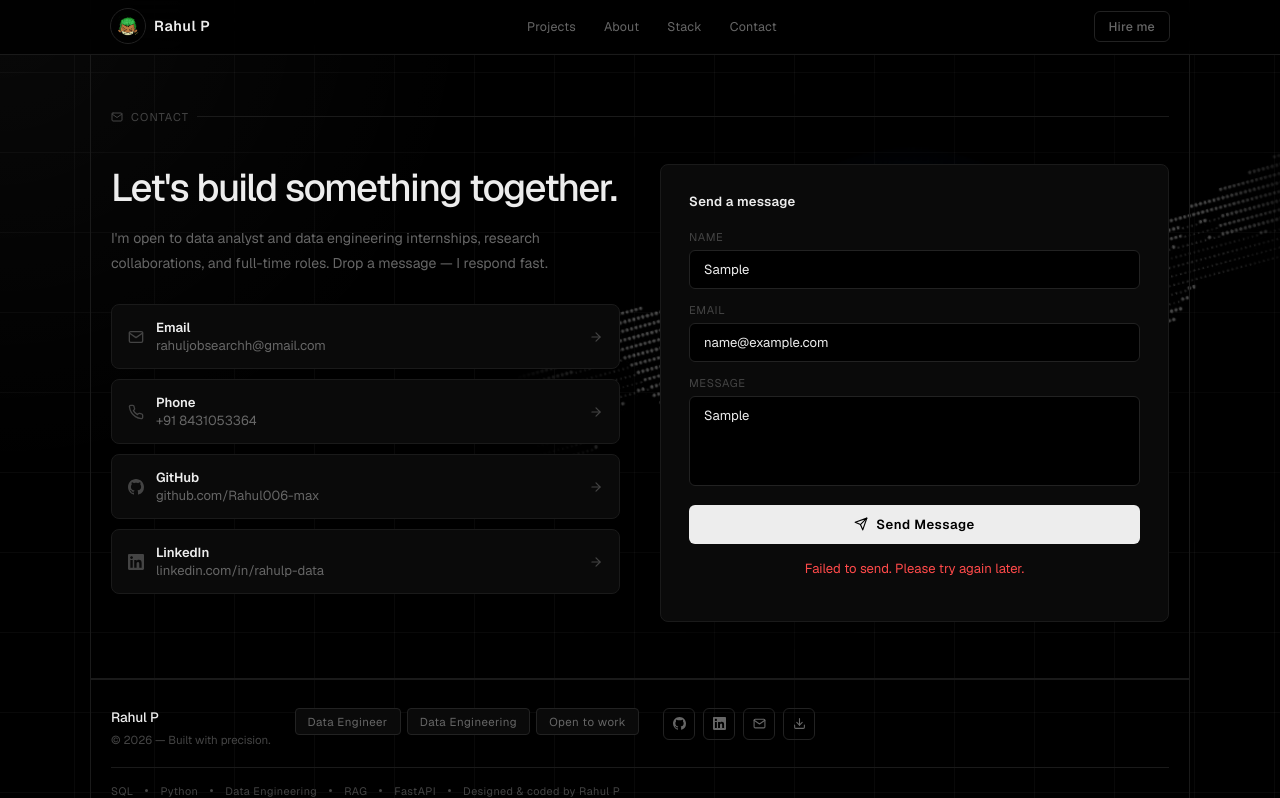
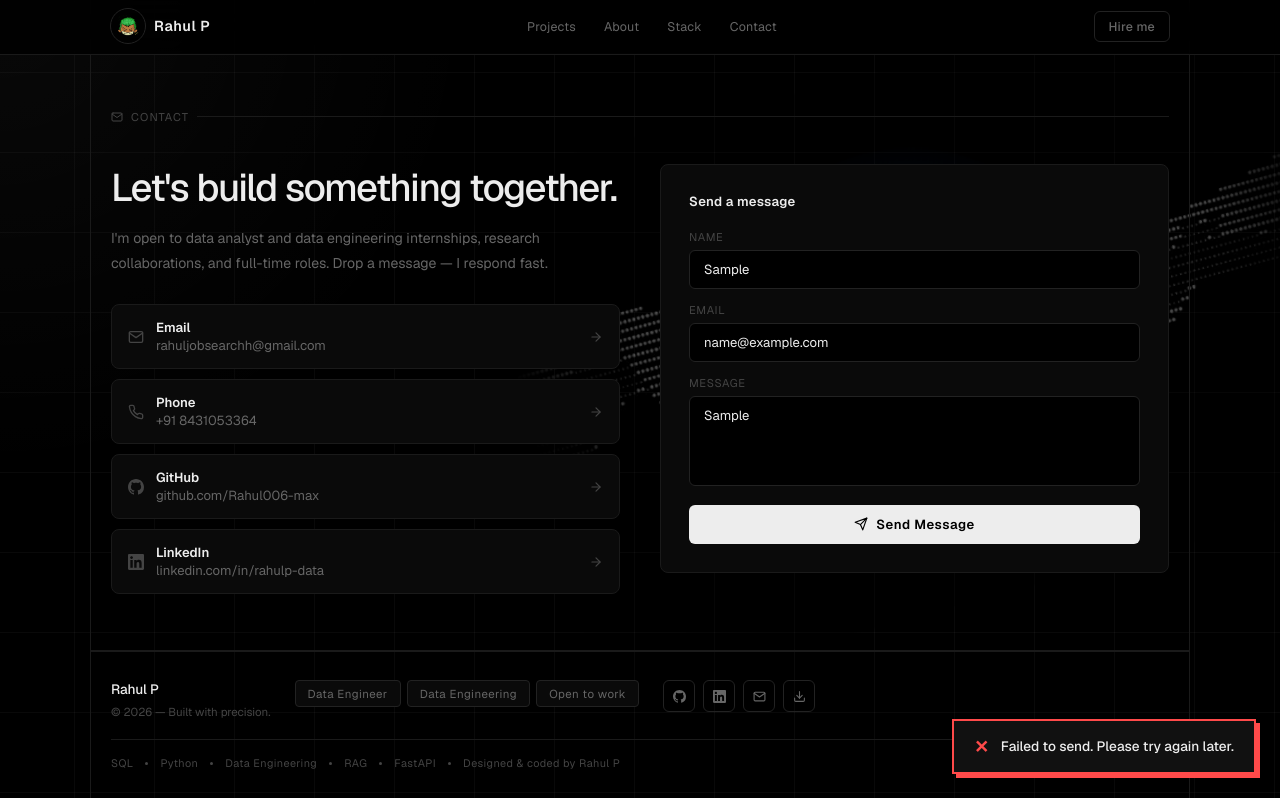
Before and after one commit to Rahul006-max/portfoliov2, a plain HTML site: page index.html in a window 1280 px wide. Both pictures are taken after typing "Sample", "name@example.com", "Sample" into the empty fields and a click on the button "Send Message". Shown: the part 2460-3258 px from the top of the page. Drawn offline with nearby package versions, Linux system fonts and the light colour scheme.

Commit message:
Implement beautiful neo-brutalist toast notifications for success and error status on contact form submission

```diff
--- a/index.html
+++ b/index.html
@@ -1246,6 +1246,64 @@
         padding: 16px;
         font-size: 0.82rem;
         color: #ff4a4a;
+      }
+
+      /* ── TOAST NOTIFICATIONS ── */
+      .toast-container {
+        position: fixed;
+        bottom: 24px;
+        right: 24px;
+        z-index: 10000;
+        display: flex;
+        flex-direction: column;
+        gap: 12px;
+        pointer-events: none;
+      }
+      .toast {
+        pointer-events: auto;
+        background: var(--surface2);
+        color: var(--text);
+        border: 2px solid var(--border-mid);
+        padding: 14px 20px;
+        font-family: var(--font);
+        font-size: 0.85rem;
+        font-weight: 500;
+        box-shadow: 4px 4px 0px var(--border);
+        display: flex;
+        align-items: center;
+        gap: 12px;
+        transform: translateX(120%);
+        transition: transform 0.4s cubic-bezier(0.16, 1, 0.3, 1), opacity 0.4s ease;
+        opacity: 0;
+        max-width: 350px;
+      }
+      .toast.show {
+        transform: translateX(0);
+        opacity: 1;
+      }
+      .toast.success {
+        border-color: var(--accent-green);
+        box-shadow: 4px 4px 0px var(--accent-green);
+      }
+      .toast.error {
+        border-color: #ff4a4a;
+        box-shadow: 4px 4px 0px #ff4a4a;
+      }
+      .toast-icon {
+        font-size: 1.1rem;
+        font-weight: bold;
+        display: flex;
+        align-items: center;
+        justify-content: center;
+      }
+      .toast-success-icon {
+        color: var(--accent-green);
+      }
+      .toast-error-icon {
+        color: #ff4a4a;
+      }
+      .toast-message {
+        line-height: 1.4;
       }
 
       /* ════════════════════════════════════════
@@ -2814,30 +2872,58 @@
           });
       });
 
-      /* ── CONTACT FORM ── */
+      /* ── TOAST NOTIFICATIONS ── */
+      function showToast(message, type = "success") {
+        let container = document.getElementById("toast-container");
+        if (!container) {
+          container = document.createElement("div");
+          container.id = "toast-container";
+          container.className = "toast-container";
+          document.body.appendChild(container);
+        }
+
+        const toast = document.createElement("div");
+        toast.className = `toast ${type}`;
+
+        const iconClass = type === "success" ? "toast-success-icon" : "toast-error-icon";
+        const iconSymbol = type === "success" ? "✓" : "✕";
+
+        toast.innerHTML = `
+          <span class="toast-icon ${iconClass}">${iconSymbol}</span>
+          <span class="toast-message">${message}</span>
+        `;
+
+        container.appendChild(toast);
+
+        // Force reflow
+        toast.offsetHeight;
+
+        toast.classList.add("show");
+
+        setTimeout(() => {
+          toast.classList.remove("show");
+          toast.addEventListener("transitionend", () => {
+            toast.remove();
+          });
+        }, 4000);
+      }
+
       /* ── CONTACT FORM ── */
       async function submitForm() {
         const n = document.getElementById("fname").value.trim();
         const em = document.getElementById("femail").value.trim();
         const ms = document.getElementById("fmsg").value.trim();
-        const successDiv = document.getElementById("formSuccess");
-        const errorDiv = document.getElementById("formError");
         const btn = document.getElementById("submitBtn");
 
-        // Reset messages
-        successDiv.style.display = "none";
-        errorDiv.style.display = "none";
-
         if (!n || !em || !ms) {
-          alert("Please fill in all fields.");
+          showToast("Please fill in all fields.", "error");
           return;
         }
 
         // Email format validation
         const emailRegex = /^[^\s@]+@[^\s@]+\.[^\s@]+$/;
         if (!emailRegex.test(em)) {
-          errorDiv.textContent = "Invalid email address.";
-          errorDiv.style.display = "block";
+          showToast("Invalid email address format.", "error");
           return;
         }
 
@@ -2859,19 +2945,15 @@
           });
 
           if (response.status === 200) {
-            successDiv.style.display = "block";
+            showToast("Message sent! I'll get back to you soon.", "success");
             document.getElementById("fname").value = "";
             document.getElementById("femail").value = "";
             document.getElementById("fmsg").value = "";
-            setTimeout(() => (successDiv.style.display = "none"), 4000);
           } else {
-            errorDiv.textContent = "Server error. Please try again later.";
-            errorDiv.style.display = "block";
+            showToast("Server error. Please try again later.", "error");
           }
         } catch (error) {
-          errorDiv.textContent =
-            "Failed to send. Please try again later.";
-          errorDiv.style.display = "block";
+          showToast("Failed to send. Please try again later.", "error");
         } finally {
           btn.innerHTML = originalBtnHTML;
           btn.disabled = false;
```
